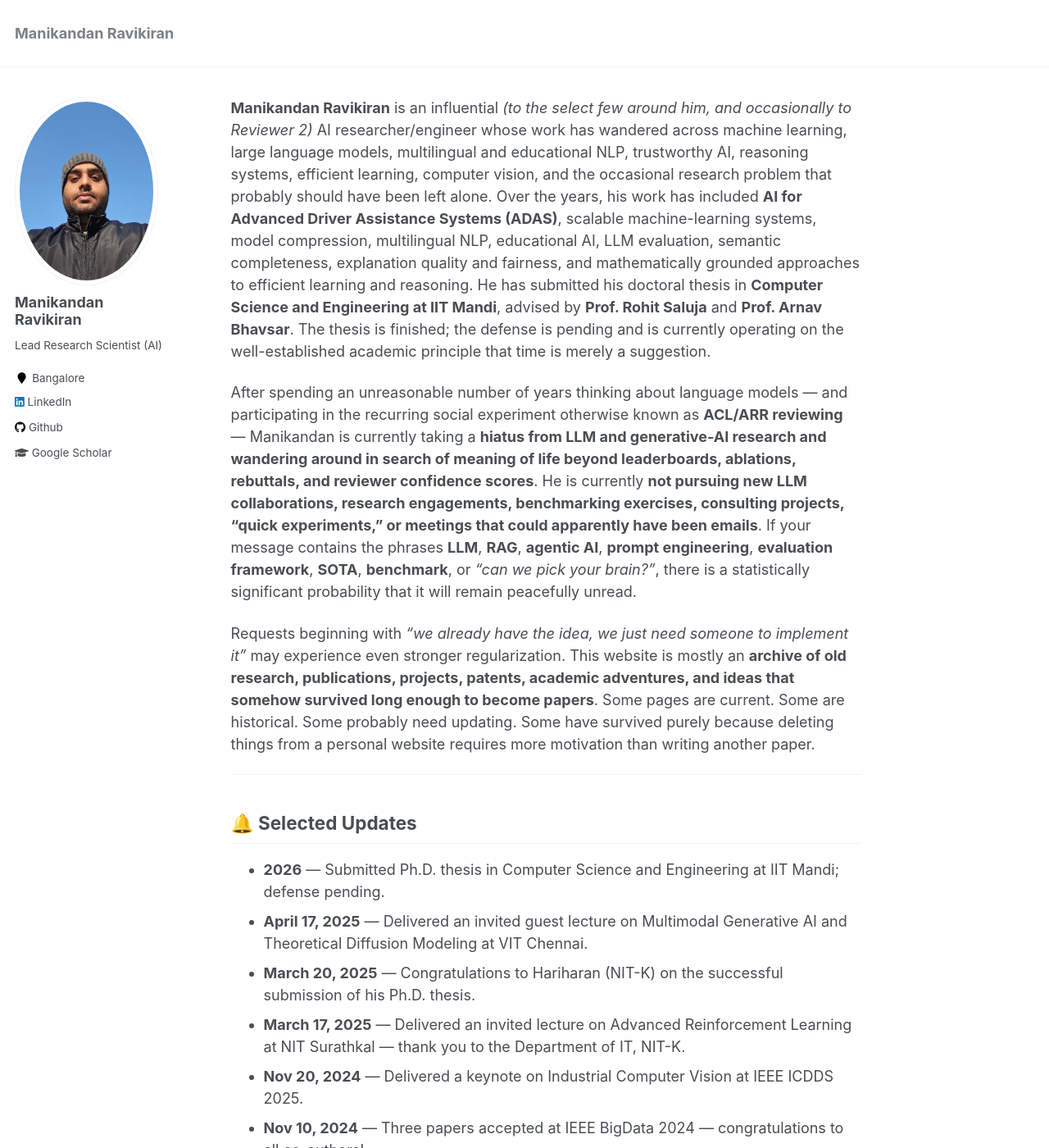
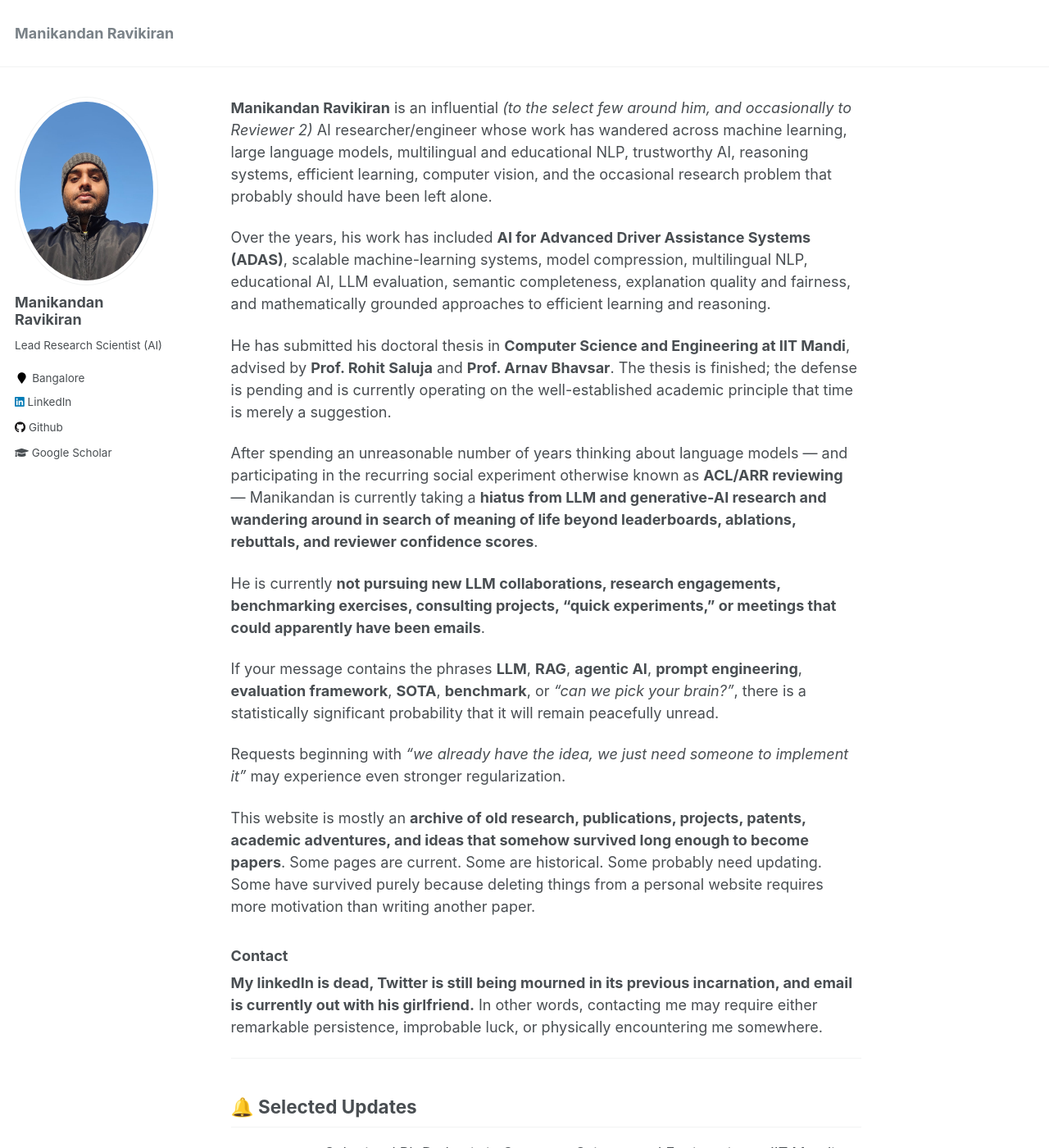
Before and after one commit to manikandan-ravikiran/manikandan-ravikiran.github.io, a Jekyll site: the page built from _pages/about.md, in a window 1280 px wide and 1400 px high. Shown: the whole window at 82% size. Built offline with Jekyll 4.4.1, drawn with Linux system fonts in a browser that asks for light colours.

Commit message:
Update about.md

```diff
--- a/_pages/about.md
+++ b/_pages/about.md
@@ -6,11 +6,26 @@ redirect_from:
   - /about.html
 ---
 
-**Manikandan Ravikiran** is an influential *(to the select few around him, and occasionally to Reviewer 2)* AI researcher/engineer whose work has wandered across machine learning, large language models, multilingual and educational NLP, trustworthy AI, reasoning systems, efficient learning, computer vision, and the occasional research problem that probably should have been left alone. Over the years, his work has included **AI for Advanced Driver Assistance Systems (ADAS)**, scalable machine-learning systems, model compression, multilingual NLP, educational AI, LLM evaluation, semantic completeness, explanation quality and fairness, and mathematically grounded approaches to efficient learning and reasoning. He has submitted his doctoral thesis in **Computer Science and Engineering at IIT Mandi**, advised by **Prof. Rohit Saluja** and **Prof. Arnav Bhavsar**. The thesis is finished; the defense is pending and is currently operating on the well-established academic principle that time is merely a suggestion.
+**Manikandan Ravikiran** is an influential *(to the select few around him, and occasionally to Reviewer 2)* AI researcher/engineer whose work has wandered across machine learning, large language models, multilingual and educational NLP, trustworthy AI, reasoning systems, efficient learning, computer vision, and the occasional research problem that probably should have been left alone.
 
-After spending an unreasonable number of years thinking about language models — and participating in the recurring social experiment otherwise known as **ACL/ARR reviewing** — Manikandan is currently taking a **hiatus from LLM and generative-AI research and wandering around in search of meaning of life beyond leaderboards, ablations, rebuttals, and reviewer confidence scores**. He is currently **not pursuing new LLM collaborations, research engagements, benchmarking exercises, consulting projects, “quick experiments,” or meetings that could apparently have been emails**. If your message contains the phrases **LLM**, **RAG**, **agentic AI**, **prompt engineering**, **evaluation framework**, **SOTA**, **benchmark**, or *“can we pick your brain?”*, there is a statistically significant probability that it will remain peacefully unread.
+Over the years, his work has included **AI for Advanced Driver Assistance Systems (ADAS)**, scalable machine-learning systems, model compression, multilingual NLP, educational AI, LLM evaluation, semantic completeness, explanation quality and fairness, and mathematically grounded approaches to efficient learning and reasoning.
 
-Requests beginning with *“we already have the idea, we just need someone to implement it”* may experience even stronger regularization. This website is mostly an **archive of old research, publications, projects, patents, academic adventures, and ideas that somehow survived long enough to become papers**. Some pages are current. Some are historical. Some probably need updating. Some have survived purely because deleting things from a personal website requires more motivation than writing another paper.
+He has submitted his doctoral thesis in **Computer Science and Engineering at IIT Mandi**, advised by **Prof. Rohit Saluja** and **Prof. Arnav Bhavsar**. The thesis is finished; the defense is pending and is currently operating on the well-established academic principle that time is merely a suggestion.
+
+After spending an unreasonable number of years thinking about language models — and participating in the recurring social experiment otherwise known as **ACL/ARR reviewing** — Manikandan is currently taking a **hiatus from LLM and generative-AI research and wandering around in search of meaning of life beyond leaderboards, ablations, rebuttals, and reviewer confidence scores**.
+
+He is currently **not pursuing new LLM collaborations, research engagements, benchmarking exercises, consulting projects, “quick experiments,” or meetings that could apparently have been emails**.
+
+If your message contains the phrases **LLM**, **RAG**, **agentic AI**, **prompt engineering**, **evaluation framework**, **SOTA**, **benchmark**, or *“can we pick your brain?”*, there is a statistically significant probability that it will remain peacefully unread.
+
+Requests beginning with *“we already have the idea, we just need someone to implement it”* may experience even stronger regularization.
+
+This website is mostly an **archive of old research, publications, projects, patents, academic adventures, and ideas that somehow survived long enough to become papers**. Some pages are current. Some are historical. Some probably need updating. Some have survived purely because deleting things from a personal website requires more motivation than writing another paper.
+
+### Contact
+
+**My linkedIn is dead, Twitter is still being mourned in its previous incarnation, and email is currently out with his girlfriend.** In other words, contacting me may require either remarkable persistence, improbable luck, or physically encountering me somewhere.
+
 
 ---
 
```
